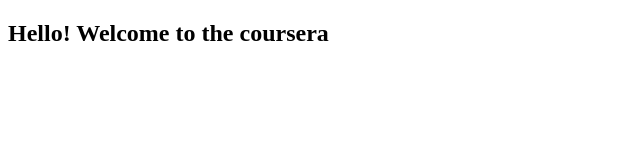
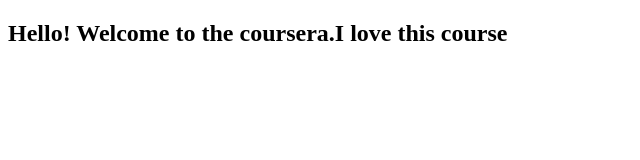
Before and after one commit to nandy15/Demo, a plain HTML site: page index.html in a window 1280 px wide. Shown: the whole page, without its empty margins (0-640 px from the left). Drawn offline with Linux system fonts and the light colour scheme.

Commit message:
changed file.

```diff
--- a/index.html
+++ b/index.html
@@ -2,9 +2,9 @@
 <html>
   <head>
     <meta charset="utf-8">
-    <title><h1>Coursera practice</h1></title>
+    <title>Coursera practice</title>
   </head>
   <body>
-    <h2><b>Hello! Welcome to the coursera</b></h2>
+    <h2><b>Hello! Welcome to the coursera.I love this course</b></h2>
   </body>
 </html>
```
